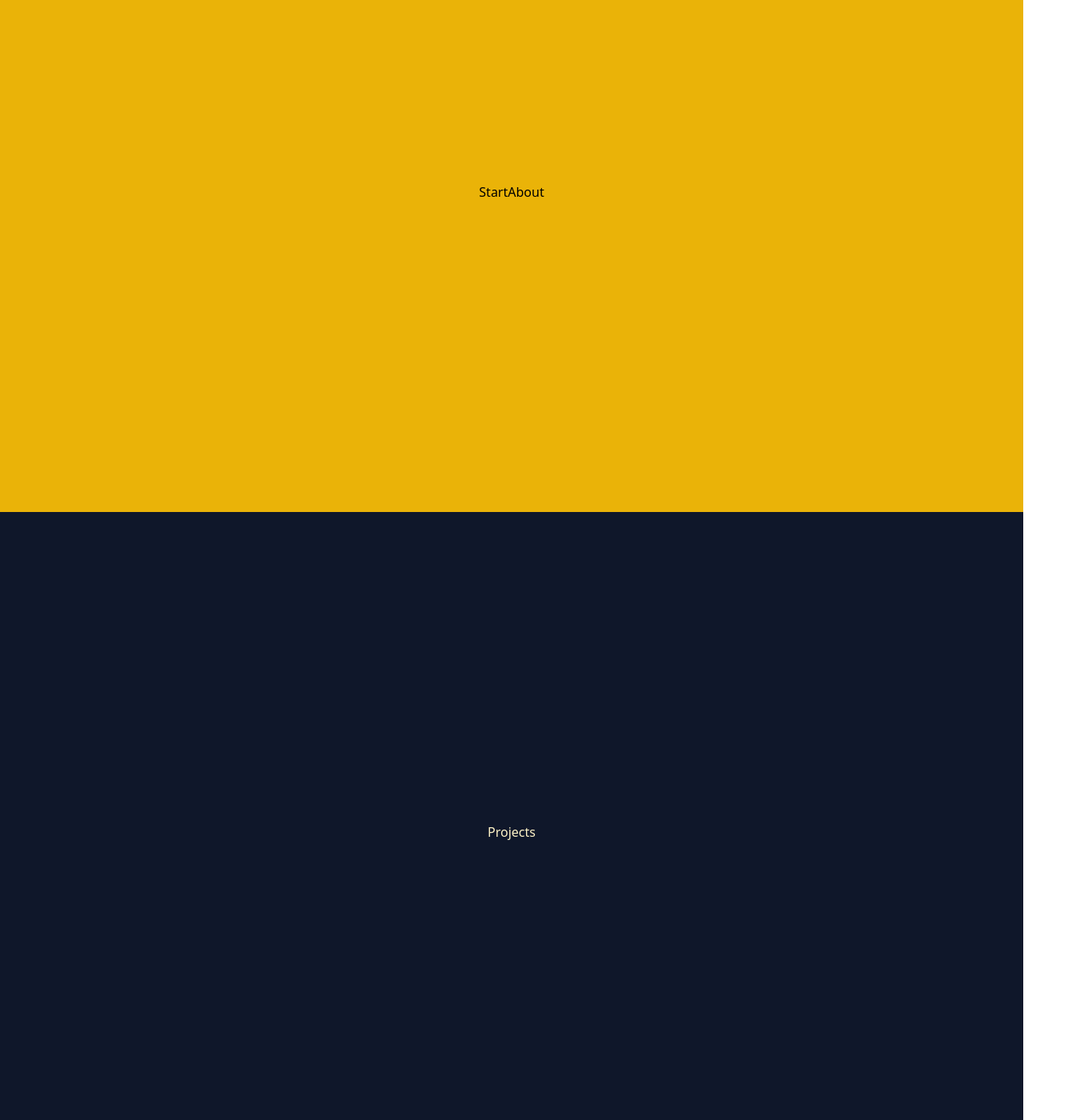
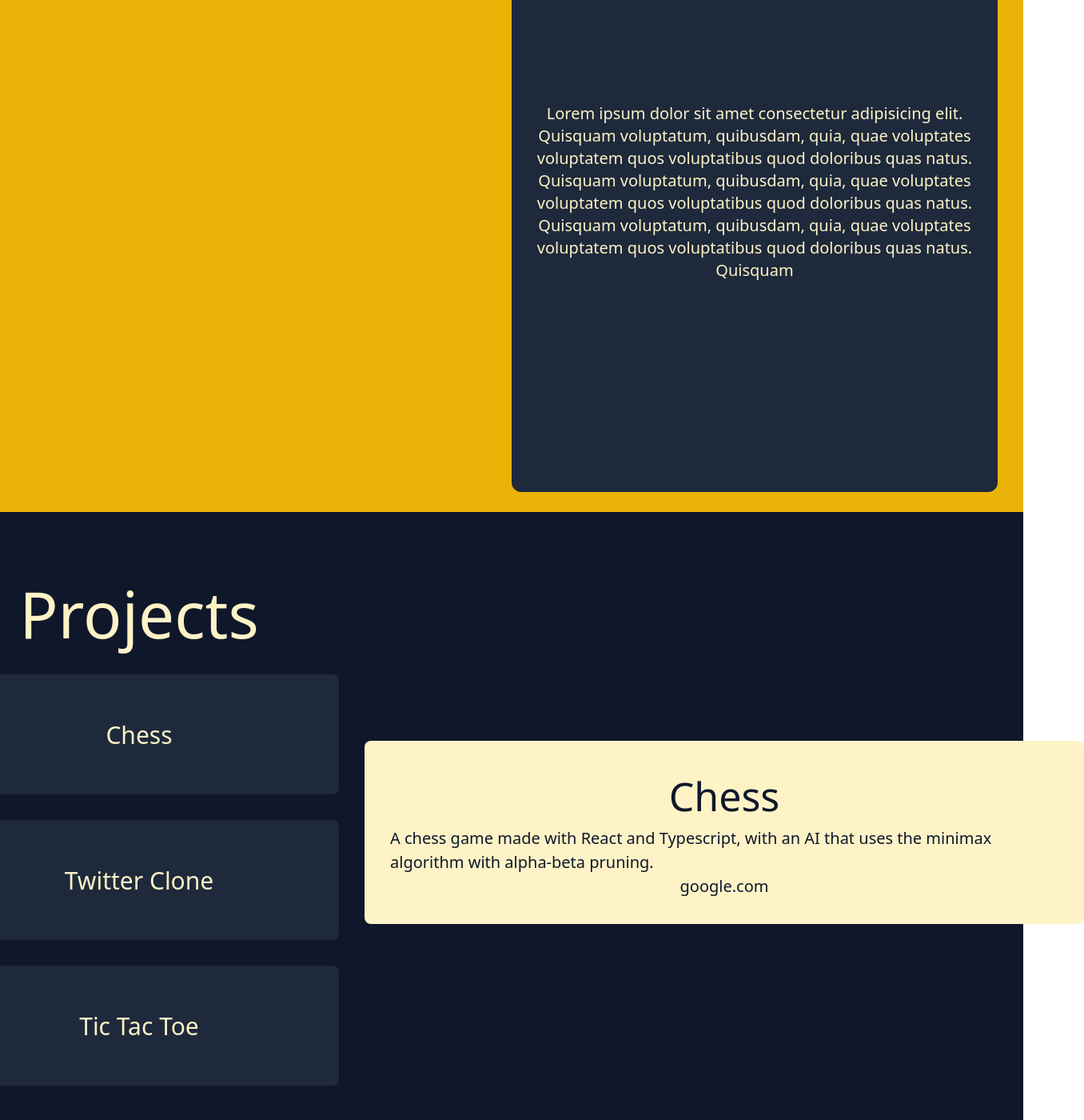
Before and after one commit to Jan-Kiezun/Jan-Kiezun.github.io, a React (Vite) app in the folder gith-pgs-client/: page / in a window 1280 px wide. Shown: the part 960-2360 px from the top of the page at 80% size, 1356 px wide, since content can reach past the window. Built offline with nearby package versions, Linux system fonts and the light colour scheme.

Commit message:
basic about and projects design

```diff
--- a/gith-pgs-client/src/components/landingPage/about/StartAbout.tsx
+++ b/gith-pgs-client/src/components/landingPage/about/StartAbout.tsx
@@ -1,7 +1,20 @@
 function StartAbout() {
   return (
-    <div className="min-h-screen w-screen flex justify-center items-center bg-yellow-500">
-      StartAbout
+    <div className="min-h-screen w-screen flex justify-center items-center bg-yellow-500 px-8">
+      <div className="min-h-[calc(100vh-50px)] w-1/2 flex justify-center">
+        <h1 className="text-4xl font-bold text-center mt-20">About me</h1>
+      </div>
+      <div className="flex flex-col justify-center items-center text-amber-100 bg-slate-800 rounded-xl w-1/2 min-h-[calc(100vh-50px)] p-6">
+        <p className="text-center text-xl">
+          Lorem ipsum dolor sit amet consectetur adipisicing elit. Quisquam
+          voluptatum, quibusdam, quia, quae voluptates voluptatem quos
+          voluptatibus quod doloribus quas natus. Quisquam voluptatum,
+          quibusdam, quia, quae voluptates voluptatem quos voluptatibus quod
+          doloribus quas natus. Quisquam voluptatum, quibusdam, quia, quae
+          voluptates voluptatem quos voluptatibus quod doloribus quas natus.
+          Quisquam
+        </p>
+      </div>
     </div>
   );
 }
--- /dev/null
+++ b/gith-pgs-client/src/components/landingPage/projects/ProjectDetails.tsx
@@ -0,0 +1,33 @@
+import React from "react";
+
+interface ProjectDetailsProps {
+  selectedProject: {
+    title: string;
+    description: string;
+    link: string;
+  };
+}
+
+function ProjectDetails({ selectedProject }: ProjectDetailsProps) {
+  return (
+    <div
+      className="w-full min-h-screen flex justify-center items-center"
+      draggable="false"
+    >
+      <div className="flex flex-col justify-center items-center bg-amber-100 text-slate-900 rounded-lg p-8 w-[900px]">
+        <h1 className="text-[50px]">{selectedProject.title}</h1>
+        <p className="text-[20px]">{selectedProject.description}</p>
+        <a
+          href={selectedProject.link}
+          target="_blank"
+          rel="noreferrer"
+          className="text-[20px] hover:underline"
+        >
+          {selectedProject.link}
+        </a>
+      </div>
+    </div>
+  );
+}
+
+export default ProjectDetails;
--- /dev/null
+++ b/gith-pgs-client/src/components/landingPage/projects/ProjectsList.tsx
@@ -0,0 +1,33 @@
+interface ProjectsListProps {
+  projects: {
+    title: string;
+    description: string;
+    link: string;
+  }[];
+  setSelectedProject: React.Dispatch<
+    React.SetStateAction<{
+      title: string;
+      description: string;
+      link: string;
+    }>
+  >;
+}
+
+function ProjectsList({ projects, setSelectedProject }: ProjectsListProps) {
+  return (
+    <div className="flex flex-col justify-center items-center">
+      {projects.map((project) => (
+        <div
+          key={project.title}
+          draggable="false"
+          className="bg-slate-800 w-[500px] h-[150px] rounded-lg my-4 flex justify-center items-center hover:bg-slate-700 transition-all cursor-pointer select-none"
+          onClick={() => setSelectedProject(project)}
+        >
+          <h1 className="text-amber-100 text-[30px]">{project.title}</h1>
+        </div>
+      ))}
+    </div>
+  );
+}
+
+export default ProjectsList;
--- a/gith-pgs-client/src/components/landingPage/projects/StartProjects.tsx
+++ b/gith-pgs-client/src/components/landingPage/projects/StartProjects.tsx
@@ -1,7 +1,43 @@
+import React from "react";
+
+import ProjectsList from "./ProjectsList";
+import ProjectDetails from "./ProjectDetails";
+
 function StartProjects() {
+  const projects = [
+    {
+      title: "Chess",
+      description:
+        "A chess game made with React and Typescript, with an AI that uses the minimax algorithm with alpha-beta pruning.",
+      link: "google.com",
+    },
+    {
+      title: "Twitter Clone",
+      description:
+        "A twitter clone made with React and Typescript, with a Node.js backend and a MongoDB database.",
+      link: "google.com",
+    },
+    {
+      title: "Tic Tac Toe",
+      description:
+        "A tic tac toe game made with React and Typescript, with multiplayer functionality and communication using websockets.",
+      link: "google.com",
+    },
+  ];
+  const [selectedProject, setSelectedProject] = React.useState(projects[0]);
+
   return (
     <div className="min-h-screen w-screen flex justify-center items-center bg-slate-900 text-amber-100">
-      Projects
+      <div className="flex justify-center items-center gap-8">
+        <div className="flex flex-col justify-center items-center">
+          <h1 className="text-[80px] select-none">Projects</h1>
+          <ProjectsList
+            projects={projects}
+            setSelectedProject={setSelectedProject}
+          />
+        </div>
+        <ProjectDetails selectedProject={selectedProject} />
+      </div>
     </div>
   );
 }
```
